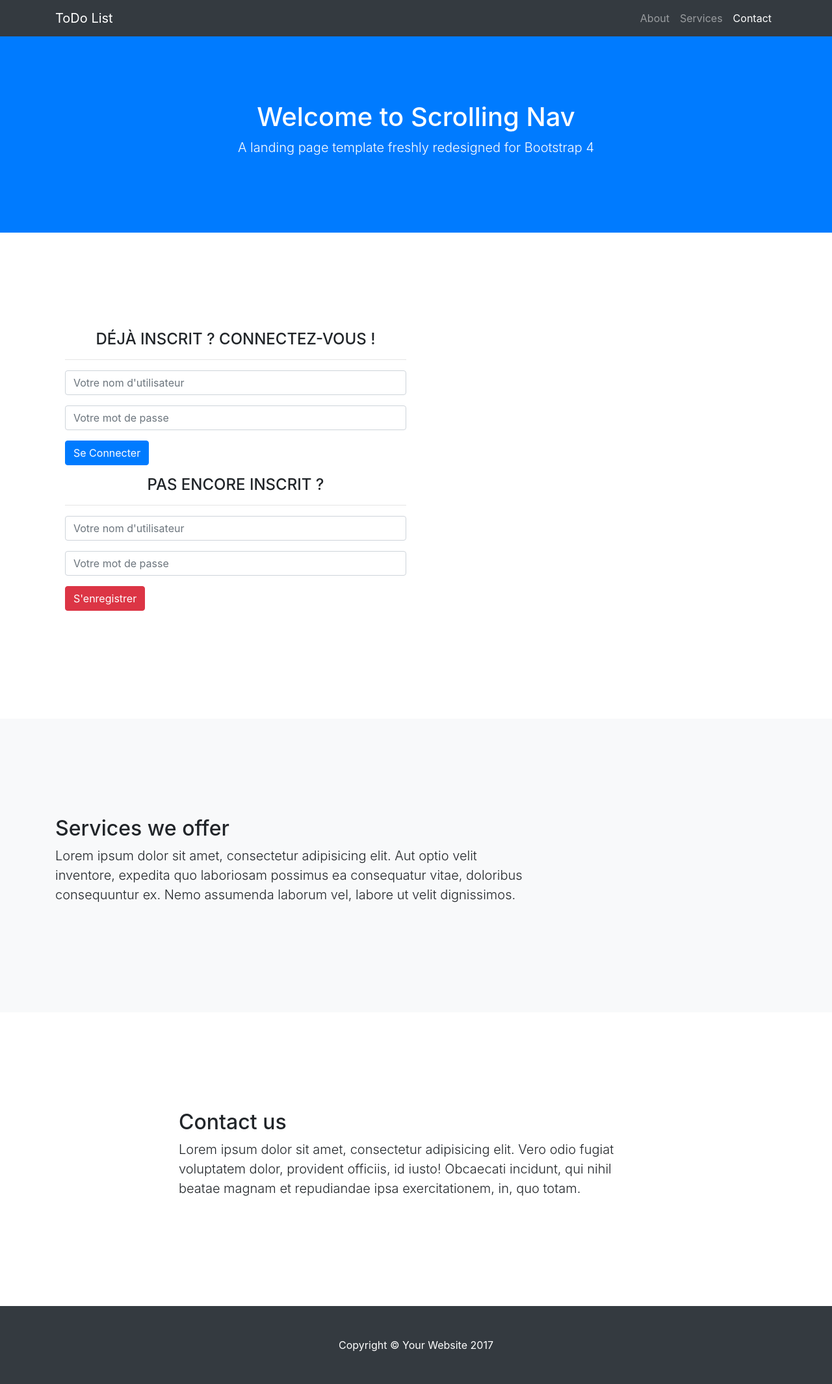
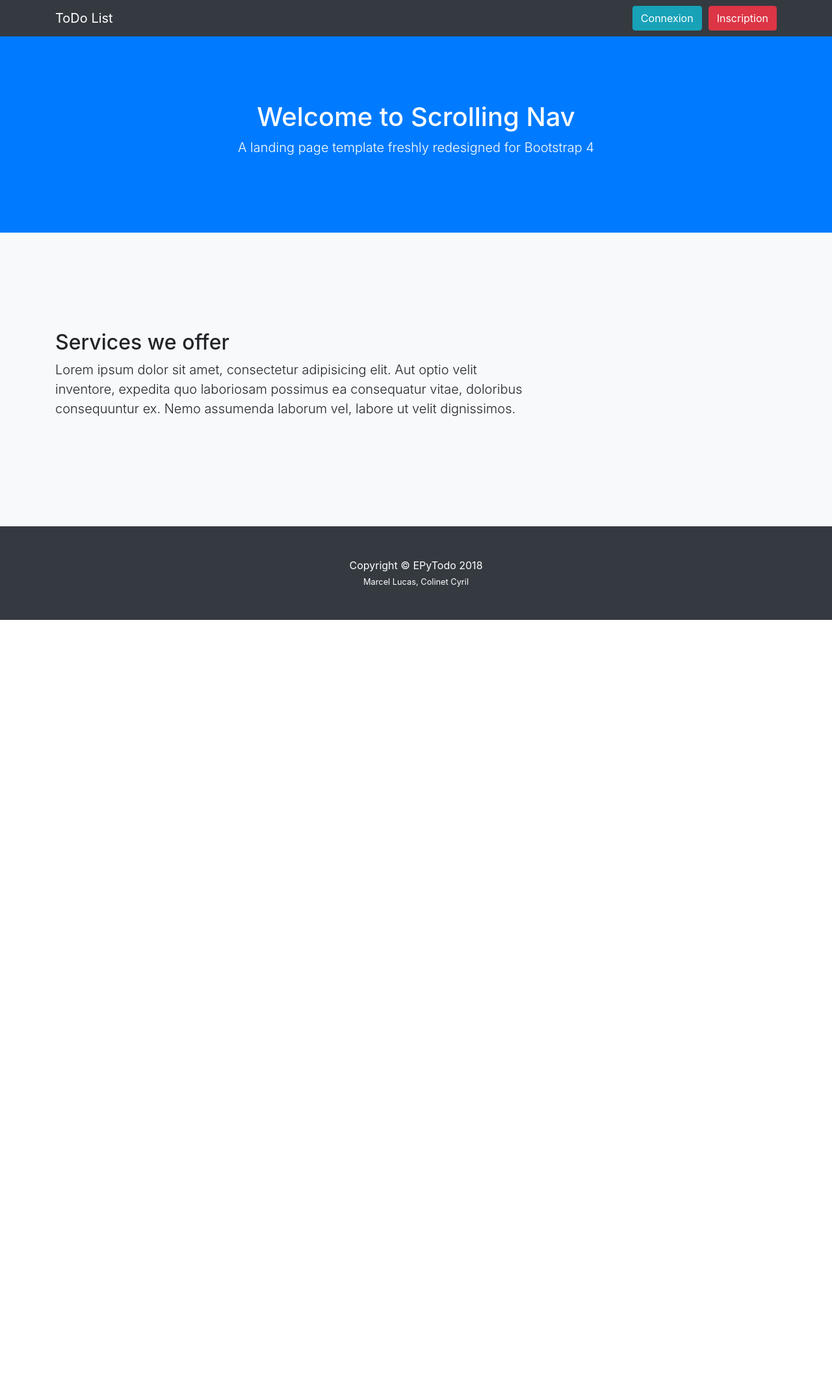
Before and after one commit to cyrilcolinet/epytodo_2017, a Flask app: page / in a window 1280 px wide. Shown: the whole page at 65% size. After the commit the page ends 954 px from the top, so only its background shows below. Run offline with Flask 2, Linux system fonts and the light colour scheme; some libraries are stand-ins or nearby versions.

Commit message:
:tada: Add modal to login/register

```diff
--- a/app/templates/base.html
+++ b/app/templates/base.html
@@ -5,7 +5,7 @@
     <meta charset="utf-8">
     <meta name="viewport" content="width=device-width, initial-scale=1, shrink-to-fit=no">
     <meta name="description" content="">
-    <meta name="author" content="">
+    <meta name="author" content="Marcel Lucas, Colinet Cyril">
     <meta name="viewport" content="width=device-width, initial-scale=1">
 
     <title>ToDO List - {{ title }}</title>
@@ -15,8 +15,6 @@
 </head>
 
 <body id="page-top">
-
-    <!-- Navigation -->
     <nav class="navbar navbar-expand-lg navbar-dark bg-dark fixed-top" id="mainNav">
         <div class="container">
             <a class="navbar-brand js-scroll-trigger" href="#page-top">ToDo List</a>
@@ -26,13 +24,10 @@
             <div class="collapse navbar-collapse" id="navbarResponsive">
                 <ul class="navbar-nav ml-auto">
                     <li class="nav-item">
-              <a class="nav-link js-scroll-trigger" href="#about">About</a>
+                        <button type="button" class="btn btn-info" data-toggle="modal" data-target=".modal-login" style="margin-right: 10px;">Connexion</button>
                     </li>
                     <li class="nav-item">
-              <a class="nav-link js-scroll-trigger" href="#services">Services</a>
-            </li>
-            <li class="nav-item">
-              <a class="nav-link js-scroll-trigger" href="#contact">Contact</a>
+                        <button type="button" class="btn btn-danger" data-toggle="modal" data-target=".modal-register">Inscription</button>
                     </li>
                 </ul>
             </div>
@@ -41,13 +36,60 @@
 
     {% block content %}{% endblock %}
 
-    <!-- Footer -->
     <footer class="py-5 bg-dark">
         <div class="container">
-        <p class="m-0 text-center text-white">Copyright &copy; Your Website 2017</p>
+            <p class="m-0 text-center text-white">Copyright &copy; EPyTodo 2018</p>
+            <p class="m-0 text-center text-white"><small>Marcel Lucas, Colinet Cyril</small></p>
         </div>
-      <!-- /.container -->
     </footer>
+
+    <!-- REGISTER MODAL -->
+    <div class="modal fade modal-register" tabindex="-1" role="dialog" aria-labelledby="modal_register_label">
+        <div class="modal-dialog" role="document">
+            <div class="modal-content">
+                <div class="modal-body">
+                    <h4 style="text-align:center; text-transform: uppercase">Pas encore inscrit ?</h4>
+                    <hr />
+                    <form action="{{ url_for('route_register') }}" method="POST">
+                        <div class="form-group">
+                            <input type="text" required autofocus name="username" class="form-control" placeholder="Votre nom d'utilisateur">
+                        </div>
+                        <div class="form-group">
+                            <input type="password" required name="password" class="form-control" placeholder="Votre mot de passe">
+                        </div>
+                        <div class="form-group">
+                            <button type="submit" class="btn btn-danger">S'enregistrer</button>
+                            <a href="#" onclick="$('.modal-register').modal('hide');" class="btn btn-dark" role="button" aria-pressed="true">Retour</a>
+                        </div>
+                    </form>
+                </div>
+            </div>
+        </div>
+    </div>
+
+    <!-- LOGIN MODAL -->
+    <div class="modal fade modal-login" tabindex="-1" role="dialog" aria-labelledby="modal_login_label">
+        <div class="modal-dialog" role="document">
+            <div class="modal-content">
+                <div class="modal-body">
+                    <h4 style="text-align:center; text-transform: uppercase">Déjà inscrit ? Connectez-vous !</h4>
+                    <hr />
+                    <form action="{{ url_for('route_signin') }}" method="POST">
+                        <div class="form-group">
+                            <input type="text" required autofocus name="username" class="form-control" placeholder="Votre nom d'utilisateur">
+                        </div>
+                        <div class="form-group">
+                            <input type="password" required name="password" class="form-control" placeholder="Votre mot de passe">
+                        </div>
+                        <div class="form-group">
+                            <button type="submit" class="btn btn-primary">Se Connecter</button>
+                            <a href="#" onclick="$('.modal-login').modal('hide');" class="btn btn-dark" role="button" aria-pressed="true">Retour</a>
+                        </div>
+                    </form>
+                </div>
+            </div>
+        </div>
+    </div>
 
     <!-- Bootstrap core JavaScript -->
     <script src="{{ url_for('static', filename='vendor/jquery/jquery.min.js') }}"></script>
--- a/app/templates/index.html
+++ b/app/templates/index.html
@@ -8,41 +8,6 @@
         <p class="lead">A landing page template freshly redesigned for Bootstrap 4</p>
     </div>
 </header>
-
-<section id="about">
-  <div class="container">
-      <div class="col-xs-6 col-sm-6 col-md-6 col-lg-6">
-          <h4 style="text-align:center; text-transform: uppercase">Déjà inscrit ? Connectez-vous !</h4>
-          <hr />
-          <form action="{{ url_for('route_signin') }}" method="POST">
-              <div class="form-group">
-                 <input type="text" class="form-control" placeholder="Votre nom d'utilisateur">
-             </div>
-             <div class="form-group">
-                <input type="password" class="form-control" placeholder="Votre mot de passe">
-            </div>
-            <div class="form-group">
-                <button type="submit" class="btn btn-primary">Se Connecter</button>
-            </div>
-          </form>
-      </div>
-      <div class="col-xs-6 col-sm-6 col-md-6 col-lg-6">
-          <h4 style="text-align:center; text-transform: uppercase">Pas encore inscrit ?</h4>
-          <hr />
-          <form action="{{ url_for('route_register') }}" method="POST">
-              <div class="form-group">
-                 <input type="text" name="username" class="form-control" placeholder="Votre nom d'utilisateur">
-             </div>
-             <div class="form-group">
-                <input type="password" name="password" class="form-control" placeholder="Votre mot de passe">
-            </div>
-            <div class="form-group">
-                <button type="submit" class="btn btn-danger">S'enregistrer</button>
-            </div>
-          </form>
-      </div>
-  </div>
-</section>
 
 <section id="services" class="bg-light">
     <div class="container">
@@ -55,15 +20,4 @@
         </div>
     </div>
 </section>
-
-<section id="contact">
-  <div class="container">
-    <div class="row">
-      <div class="col-lg-8 mx-auto">
-        <h2>Contact us</h2>
-        <p class="lead">Lorem ipsum dolor sit amet, consectetur adipisicing elit. Vero odio fugiat voluptatem dolor, provident officiis, id iusto! Obcaecati incidunt, qui nihil beatae magnam et repudiandae ipsa exercitationem, in, quo totam.</p>
-      </div>
-    </div>
-  </div>
-</section>
 {% endblock %}
```
Lines whose indentation alone changed are shown as unchanged.
